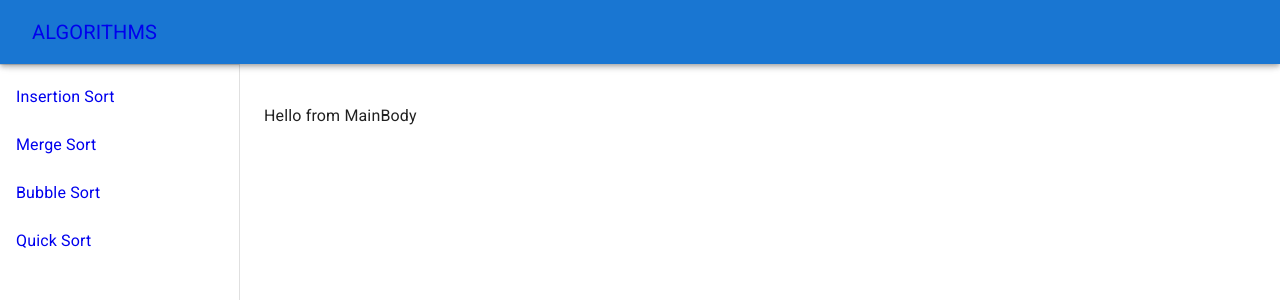
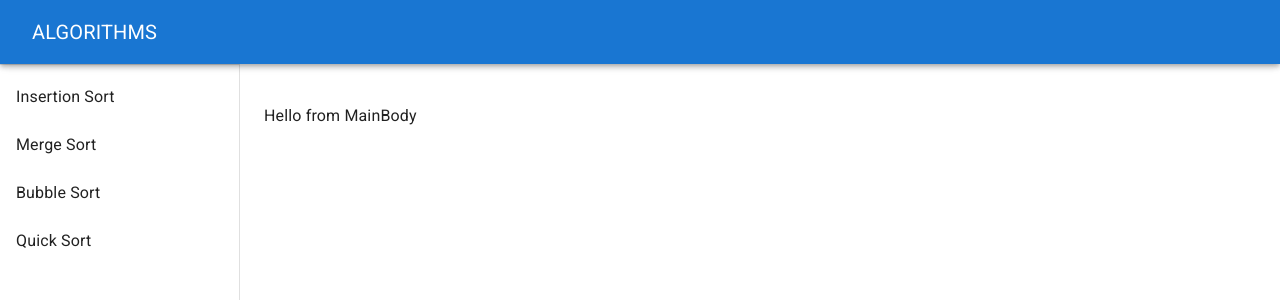
Before and after one commit to Treahall/Algorithms, a React (Create React App) app in the folder algorithms-webpage/: page / in a window 1280 px wide. Shown: the top 300 px of the page. Built offline with nearby package versions, Linux system fonts and the light colour scheme.

Commit message:
Buttons now link and have styling consitent with rest on page

```diff
--- a/algorithms-webpage/src/App.css
+++ b/algorithms-webpage/src/App.css
@@ -36,3 +36,35 @@
     transform: rotate(360deg);
   }
 }
+
+#Nav_menu {
+  display: flex;
+  flex-direction: row;
+  width: 100%;
+  height: 100%;
+  list-style-type: none;
+  margin: 0;
+  padding: 0;
+}
+
+.Nav_link:link {
+  color: #fff;
+  font-size: 1.6rem;
+  line-height: 1.6rem;
+  text-decoration: none;
+}
+.Nav_link:visited {
+  color: #fff;
+}
+.Nav_link:hover {
+  color: yellow;
+}
+.Nav_link:active {
+  color: teal;
+}
+
+.activeRoute {
+  background-color: yellow;
+  border-bottom: 0.4rem solid teal;
+  cursor: not-allowed;
+}
--- a/algorithms-webpage/src/components/drawer.component.js
+++ b/algorithms-webpage/src/components/drawer.component.js
@@ -7,6 +7,8 @@ import { Link } from "react-router-dom";
 import {BrowserRouter as Router, Route} from "react-router-dom"
 
 const drawerWidth = 240;
+
+
 
 function ResponsiveDrawer(props) {
     const { children } = props;
@@ -28,37 +30,33 @@ function ResponsiveDrawer(props) {
                 <Toolbar/>
                 <Divider />
                 <List>
-                    <Link to="/insertion_sort" style={{ textDecoration: 'none' }}>
-                        <ListItemButton selected={selectedIndex === 0}
+                    <ListItemButton component={Link} selected={selectedIndex === 0}
+                        to="/insertion_sort" style={{ textDecoration: 'none' }}
                         onClick={(event) => handleListItemClick(event, 0)}
                     >
                         <ListItemText primary="Insertion Sort"/>
                     </ListItemButton>
-                    </Link>
 
-                    <Link to="/merge_sort" style={{ textDecoration: 'none' }}>
-                        <ListItemButton selected={selectedIndex === 1}
+                    <ListItemButton component={Link} selected={selectedIndex === 1}
+                        to="/merge_sort" style={{ textDecoration: 'none' }}
                         onClick={(event) => handleListItemClick(event, 1)}
                     >
                             <ListItemText primary="Merge Sort"/>
                     </ListItemButton>
-                    </Link>
 
-                    <Link to="/bubble_sort" style={{ textDecoration: 'none' }}>
-                        <ListItemButton selected={selectedIndex === 2}
+                    <ListItemButton component={Link} selected={selectedIndex === 2}
+                        to="/bubble_sort" style={{ textDecoration: 'none' }}
                         onClick={(event) => handleListItemClick(event, 2)}
                     >
                             <ListItemText primary="Bubble Sort"/>
                     </ListItemButton>
-                    </Link>
 
-                    <Link  to="/quick_sort" style={{ textDecoration: 'none' }}>
-                        <ListItemButton selected={selectedIndex === 3}
+                    <ListItemButton component={Link} selected={selectedIndex === 3}
+                        to="/quick_sort" style={{ textDecoration: 'none' }}
                         onClick={(event) => handleListItemClick(event, 3)}
                     >
                             <ListItemText primary="Quick Sort"/>
                     </ListItemButton>
-                    </Link>
 
                 </List>
             </Router>
@@ -88,13 +86,13 @@ function ResponsiveDrawer(props) {
                         <MenuIcon />
                     </IconButton>
                     <Router>
-                        <Link to="/" style={{ textDecoration: 'none' }}>
-                            <Button component="Typography" color="inherit" onClick={(event) => handleListItemClick(event, -1)}>
+                        <Button component={Link} color="inherit" onClick={(event) => handleListItemClick(event, -1)}
+                            to="/" style={{ textDecoration: 'none' }}
+                        >
                             <Typography component="div" variant="h6" noWrap >
                                 Algorithms
                             </Typography>
                         </Button>
-                        </Link>
                     </Router>
                 </Toolbar>
             </AppBar>
```
Lines whose indentation alone changed are shown as unchanged.
